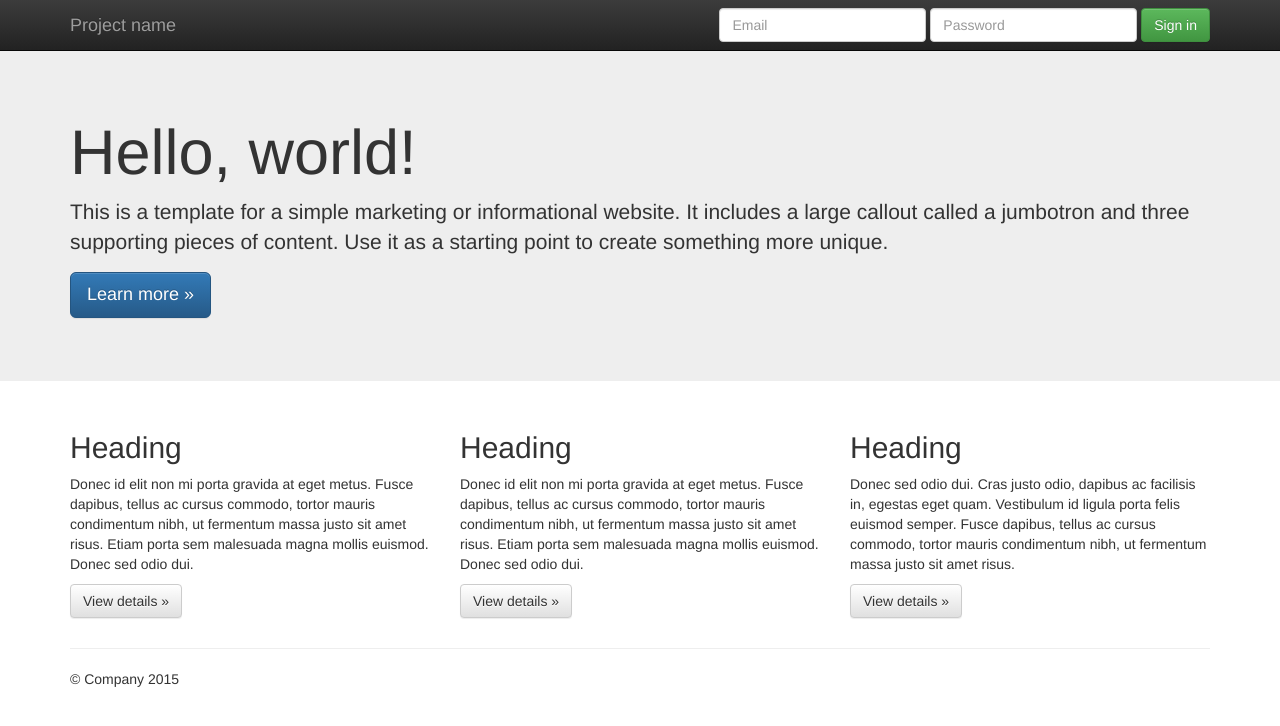
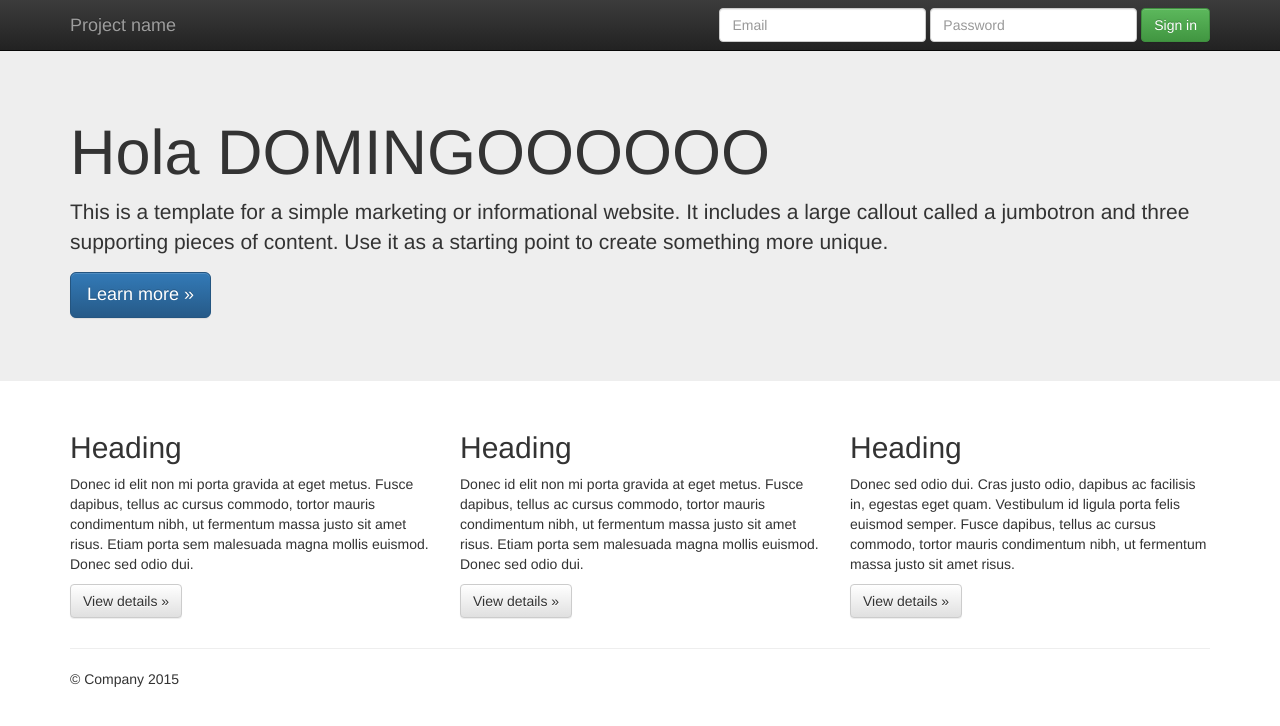
Before and after one commit to exrnovo/Tarea1CursoGIT2023, a plain HTML site: page index.html in a window 1280 px wide. Drawn offline with nearby package versions, Linux system fonts and the light colour scheme.

Commit message:
se actualiza archivo index.html y commit anterior

```diff
--- a/index.html
+++ b/index.html
@@ -55,7 +55,7 @@
     <!-- Main jumbotron for a primary marketing message or call to action -->
     <div class="jumbotron">
       <div class="container">
-        <h1>Hello, world!</h1>
+        <h1>Hola DOMINGOOOOOO</h1>
         <p>This is a template for a simple marketing or informational website. It includes a large callout called a jumbotron and three supporting pieces of content. Use it as a starting point to create something more unique.</p>
         <p><a class="btn btn-primary btn-lg" href="#" role="button">Learn more &raquo;</a></p>
       </div>
```
